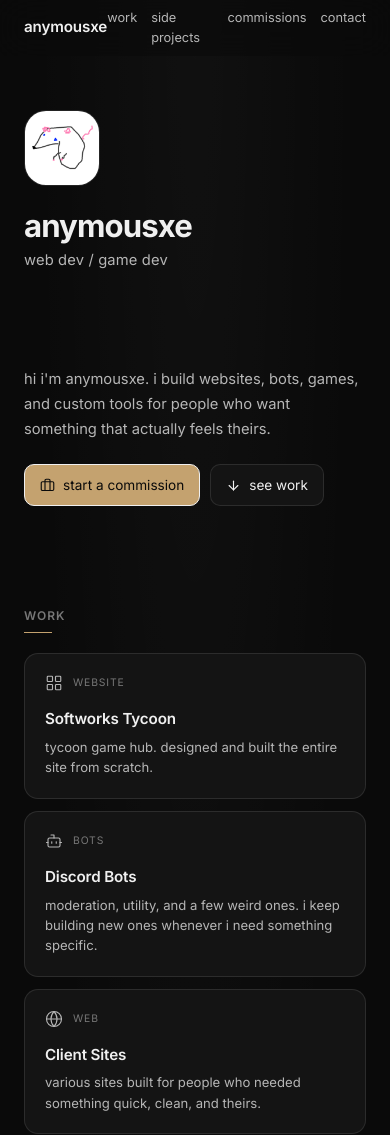
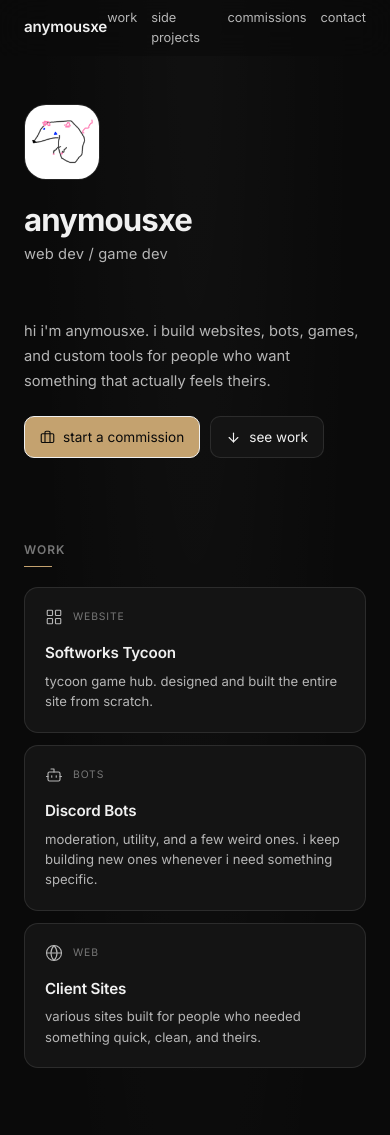
Before and after one commit to anymousxe/anymouse.site, a plain HTML site: page index.html in a window 390 px wide. Shown: the top 1135 px of the page. Drawn offline with nearby package versions, Linux system fonts and the light colour scheme.

Commit message:
Tighten homepage section spacing

```diff
--- a/assets/css/style.css
+++ b/assets/css/style.css
@@ -118,7 +118,7 @@ body {
 
 /* hero */
 .hero {
-    padding: 140px 0 18px;
+    padding: 132px 0 8px;
 }
 
 .hero-inner {
@@ -177,7 +177,11 @@ body {
 }
 
 .intro-section {
-    padding-top: 22px;
+    padding: 14px 0 34px;
+}
+
+.intro-section + .section {
+    padding-top: 34px;
 }
 
 .intro-copy {
@@ -536,9 +540,11 @@ footer {
 
 /* mobile */
 @media (max-width: 640px) {
-    .hero { padding: 110px 0 48px; }
+    .hero { padding: 104px 0 6px; }
 
-    .intro-section { padding-top: 0; }
+    .intro-section { padding: 12px 0 28px; }
+
+    .intro-section + .section { padding-top: 30px; }
 
     .hero-top {
         flex-direction: column;
```
